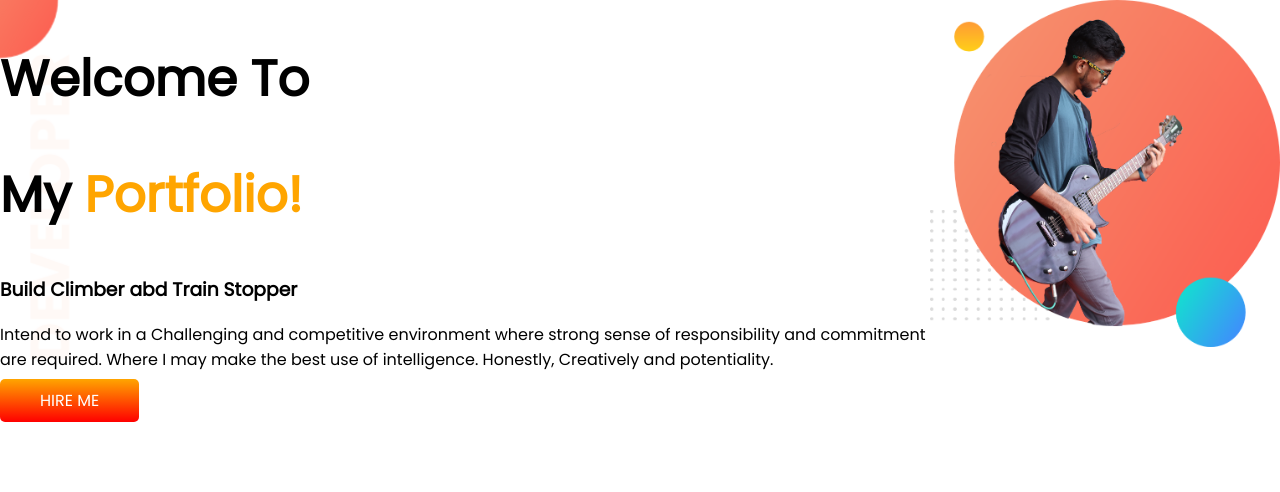
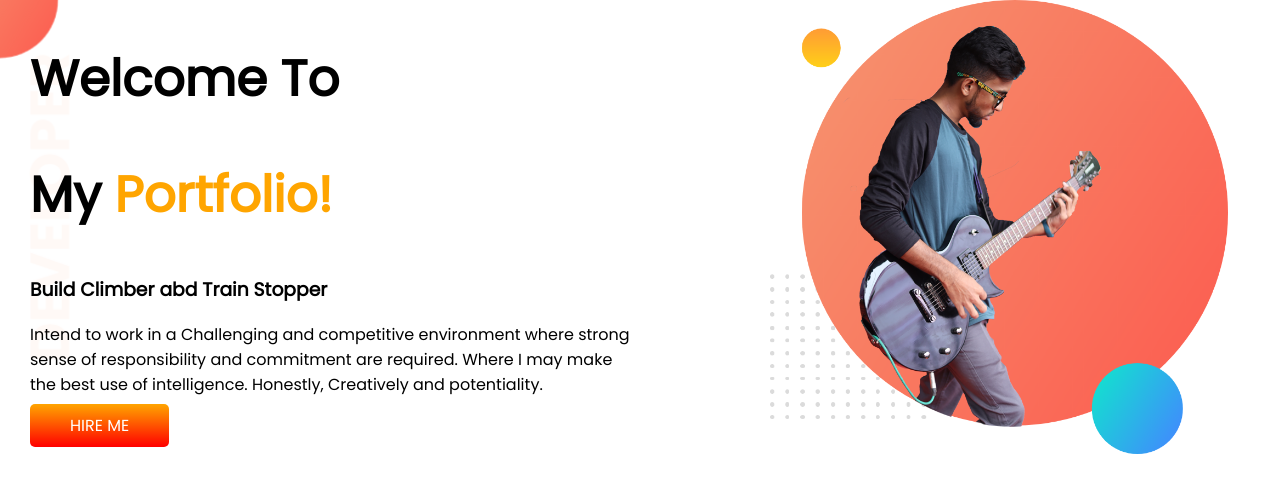
Before and after one commit to mredul2003/developer-portfolio, a plain HTML site: page index.html in a window 1280 px wide. Drawn offline with Linux system fonts and the light colour scheme.

Commit message:
padding added on paragraph and picture

```diff
--- a/index.html
+++ b/index.html
@@ -14,7 +14,7 @@
 
 <body>
     <section class="top-banner">
-        <div clsas="half-width">
+        <div class="half-width">
             <h1>Welcome To</h1>
             <h1>My <span class="orange-color">Portfolio!</span></h1>
             <h3>Build Climber abd Train Stopper</h3>
--- a/style.css
+++ b/style.css
@@ -16,11 +16,13 @@ section {
 }
 
 .half-width {
-    width: 50%
+    width: 50%;
+    padding-left: 30px;
 }
 
 .half-width img {
-    width: 100%;
+    width: 75%;
+    padding-left: 100px;
 }
 
 .link-button {
```
